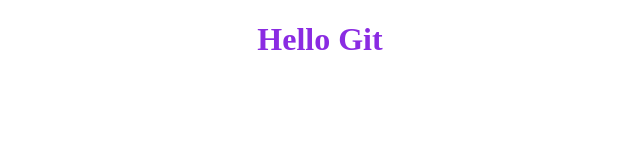
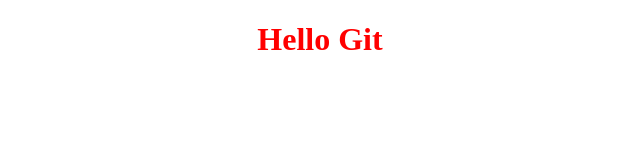
Before and after one commit to apilynb/my-cool-project, a plain HTML site: page index.html in a window 1280 px wide. Shown: the whole page, without its empty margins (320-960 px from the left). Drawn offline with Linux system fonts and the light colour scheme.

Commit message:
Created css file

```diff
--- a/index.html
+++ b/index.html
@@ -5,12 +5,7 @@
   <meta http-equiv="X-UA-Compatible" content="IE=edge">
   <meta name="viewport" content="width=device-width, initial-scale=1.0">
   <title>Document</title>
-<style>
-  h1 {
-    color: blueviolet;
-    text-align: center;
-  }
-</style>
+  <link rel="stylesheet" href="src/style.css">
 </head>
 <body>
   <h1>
--- /dev/null
+++ b/src/style.css
@@ -0,0 +1,4 @@
+h1 {
+  color: red;
+  text-align: center;
+}
```
